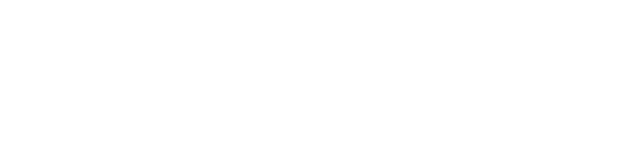
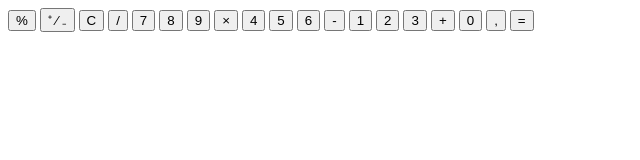
Before and after one commit to Mathias007/calculator-project, a plain HTML site: page index.html in a window 1280 px wide. Shown: the whole page, without its empty margins (0-640 px from the left). Drawn offline with Linux system fonts and the light colour scheme.

Commit message:
add html structure

```diff
--- a/index.html
+++ b/index.html
@@ -7,5 +7,43 @@
         <script src="script.js" defer></script>
         <title>Projekt: Kalkulator</title>
     </head>
-    <body></body>
+    <body>
+        <!-- 4 columns, 6 rows -->
+        <div class="calculator">
+            <!-- first column: result box - 4 columns - with previous and actual opeation displays under themeselves  -->
+            <div class="calculator__result">
+                <div class="calculator__display-previous-operations"></div>
+                <div class="calculator__display-actual-operation"></div>
+            </div>
+
+            <!-- second row: percent, sign, clean, divide -->
+            <button class="calculator__button">%</button>
+            <button class="calculator__button">&#x207a &#x2044 &#x208b</button>
+            <button class="calculator__button">C</button>
+            <button class="calculator__button calculator__button--operation">/</button>
+
+            <!-- third row: 7,8,9, multiply  -->
+            <button class="calculator__button">7</button>
+            <button class="calculator__button">8</button>
+            <button class="calculator__button">9</button>
+            <button class="calculator__button calculator__button--operation">&times</button>
+
+            <!-- fourth row: 4,5,6, subtract -->
+            <button class="calculator__button">4</button>
+            <button class="calculator__button">5</button>
+            <button class="calculator__button">6</button>
+            <button class="calculator__button calculator__button--operation">-</button>
+
+            <!-- fifth row: 1,2,3, add -->
+            <button class="calculator__button">1</button>
+            <button class="calculator__button">2</button>
+            <button class="calculator__button">3</button>
+            <button class="calculator__button calculator__button--operation">+</button>
+
+            <!-- sixth row: 0, comma, equal - 2 columns -->
+            <button class="calculator__button">0</button>
+            <button class="calculator__button">,</button>
+            <button class="calculator__button caclulator__button--equal">=</button>
+        </div>
+    </body>
 </html>
```
